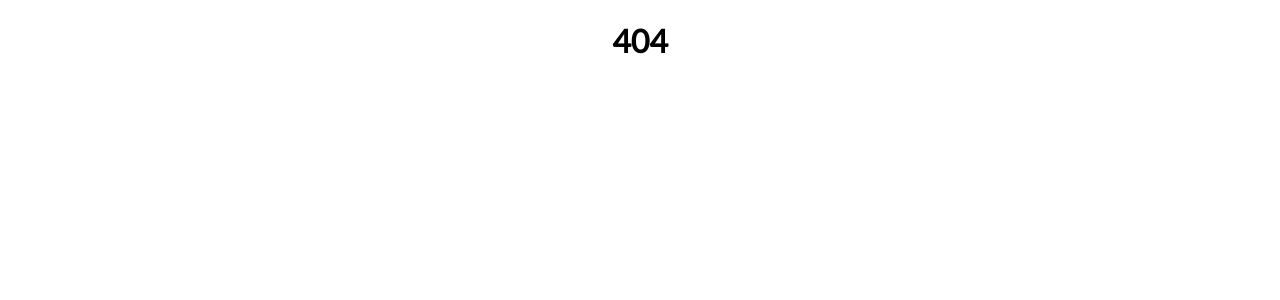
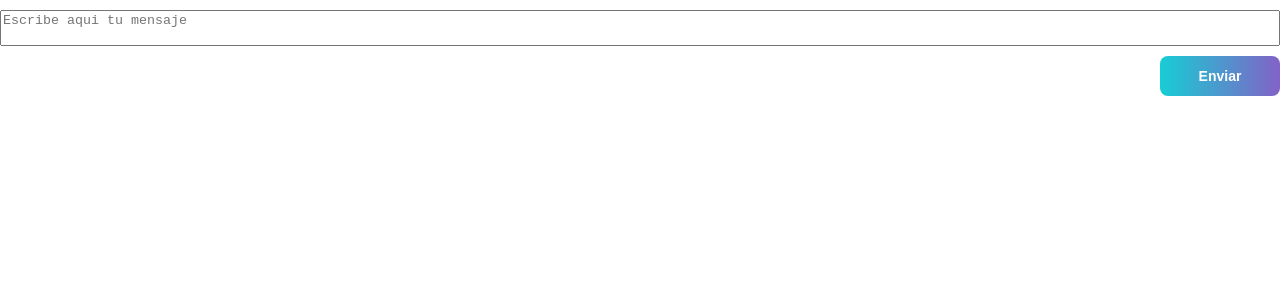
Before and after one commit to danielsespitia/frontend-gig, a React (Create React App) app: page /app/discover/send in a window 1280 px wide. Shown: the top 300 px of the page. Built offline with nearby package versions, Linux system fonts and the light colour scheme; sample sign-in values are in the browser's storage.

Commit message:
succesfully sent message to user

```diff
--- a/src/App.js
+++ b/src/App.js
@@ -12,6 +12,7 @@ import Discover from "./pages/Discover/Discover";
 import Profile from "./pages/Profile/Profile";
 import ProfileEdit from "./pages/ProfileEdit/ProfileEdit";
 import Messages from "./pages/Messages/Messages";
+import MessageForm from "./components/Modals/MessageForm/MessageForm";
 
 function PrivateRoute(props) {
   const token = localStorage.getItem("token");
@@ -27,6 +28,7 @@ function App() {
       <Router>
         <Switch>
           <Route exact path="/" component={Home} />
+          <PrivateRoute exact path="/app/discover/send" component={MessageForm} />
           <PrivateRoute exact path="/app/discover" component={Discover} />
           <PrivateRoute exact path="/app/profile" component={Profile} />
           <PrivateRoute
--- a/src/components/MessageList/MessageList.js
+++ b/src/components/MessageList/MessageList.js
@@ -62,7 +62,17 @@ export const SenderName = styled.h3`
   margin: 0;
 `;
 
+export const LimitSpan = styled.span`
+  display: inherit;
+  max-width: 26ch;
+`;
+
 export const MessageBody = styled.p`
+  white-space: nowrap;
+  max-width: 200px;
+  display: inherit;
+  text-overflow: ellipsis;
+  overflow: hidden;
   margin: 0;
   opacity: 0.5;
   font-size: 12px;
@@ -96,7 +106,6 @@ function MessageList({ profilePicture }) {
           },
         });
         setMessageArray(data || []);
-        console.log(messageArray);
       } catch (error) {
         localStorage.removeItem("token");
       }
@@ -131,7 +140,9 @@ function MessageList({ profilePicture }) {
                   </ImageContainer>
                   <TextContainer>
                     <SenderName>{sender.name}</SenderName>
-                    <MessageBody>{messageBody}</MessageBody>
+                    <LimitSpan>
+                      <MessageBody>{messageBody}</MessageBody>
+                    </LimitSpan>
                   </TextContainer>
                 </SingleMessageContainer>
               </MessageArrayRender>
--- a/src/components/Modals/MessageForm/MessageForm.js
+++ b/src/components/Modals/MessageForm/MessageForm.js
@@ -27,18 +27,17 @@ export const SendMessageButton = styled(ActionButton)`
   justify-self: center;
 `;
 
-function MessageForm({ messageBody, handleChange, disabled }) {
+function MessageForm({ messageBody, handleChange, disabled, onSubmit }) {
   const { register, handleSubmit } = useForm();
 
   return (
-    <Form>
+    <Form onSubmit={handleSubmit(onSubmit)}>
       <MessageInput
         className="messageBody-input"
         id="messageBody"
         name="messageBody"
         value={messageBody}
         onChange={handleChange}
-        handleSubmit={handleSubmit}
         ref={register}
         placeholder="Escribe aqui tu mensaje"
       />
--- a/src/components/ProfileList/ProfileList.js
+++ b/src/components/ProfileList/ProfileList.js
@@ -94,6 +94,7 @@ function ProfileList({ dataArray, youtubeParser, handleNext, index }) {
   const [showSendMessageModal, setShowSendMessageModal] = useState(false);
 
   const {
+    _id,
     name,
     profilePicture,
     video,
@@ -141,6 +142,7 @@ function ProfileList({ dataArray, youtubeParser, handleNext, index }) {
           </SingleButtonContainer>
           <Modal
             isOpen={showSendMessageModal}
+            shouldReturnFocusAfterClose={false}
             onRequestClose={() => setShowSendMessageModal(false)}
             style={{
               overlay: {
@@ -175,7 +177,7 @@ function ProfileList({ dataArray, youtubeParser, handleNext, index }) {
                 ></CloseButton>
               </CloseModalButton>
             </ModalHeader>
-            <SendMessageModal />
+            <SendMessageModal id={_id} />
           </Modal>
           <SingleButtonContainer>
             <button onClick={handleNext}>Siguiente</button>
--- a/src/pages/Discover/ReadMessageModal/ReadMessageModal.js
+++ b/src/pages/Discover/ReadMessageModal/ReadMessageModal.js
@@ -28,6 +28,7 @@ function ReadMessageModal({
       <p>{timestamp}</p>
       <h3>{sender}</h3>
       <p>{messageBody}</p>
+      <button>responder</button>
     </Modal>
   );
 }
--- a/src/pages/Discover/SendMessageModal/SendMessageModal.js
+++ b/src/pages/Discover/SendMessageModal/SendMessageModal.js
@@ -1,7 +1,8 @@
 import { useState } from "react";
+import axios from "axios";
 import MessageForm from "../../../components/Modals/MessageForm/MessageForm";
 
-function SendMessageModal() {
+function SendMessageModal({ id }) {
   const [messageBody, setMessageBody] = useState("");
   const [disabled, setDisabled] = useState(true);
 
@@ -11,9 +12,32 @@ function SendMessageModal() {
     switch (name) {
       case "messageBody":
         setMessageBody(value);
+        console.log(value)
         break;
       default:
         break;
+    }
+  };
+
+  const onSubmit = async (data) => {
+    const { messageBody } = data;
+    try {
+      const token = localStorage.getItem("token");
+      await axios({
+        method: "POST",
+        baseURL: process.env.REACT_APP_SERVER_URL,
+        url: `/messages/${id}`,
+        data: {
+          messageBody,
+        },
+        headers: {
+          Authorization: `Bearer ${token}`,
+        },
+      });
+      console.log('kemas')
+      alert("Mensaje enviado!");
+    } catch (err) {
+      alert("noseenviogg")
     }
   };
 
@@ -22,6 +46,7 @@ function SendMessageModal() {
       messageBody={messageBody}
       disabled={disabled}
       handleChange={handleChange}
+      onSubmit={onSubmit}
     />
   );
 }
--- a/src/pages/ProfileEdit/ProfileEdit.js
+++ b/src/pages/ProfileEdit/ProfileEdit.js
@@ -52,7 +52,6 @@ function ProfileEdit() {
             Authorization: `Bearer ${token}`,
           },
         });
-        console.log(data.profilePicture);
         setName(data.name || "");
         setProfilePicture(data.profilePicture || null);
         if (data.profilePicture === undefined) {
```
